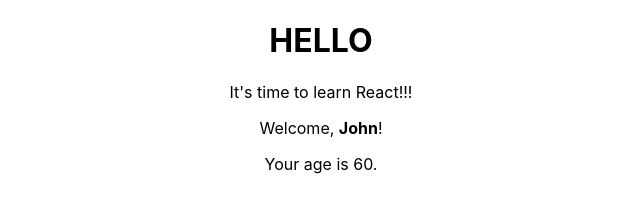
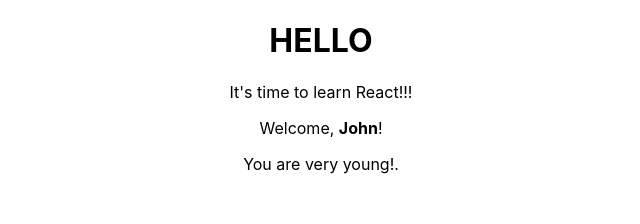
Before and after one commit to Fredeugine/my-app, a React (Create React App) app: page / in a window 1280 px wide. Shown: the top 224 px of the page, without its empty margins (319-959 px from the left). Built offline with nearby package versions, Linux system fonts and the light colour scheme.

Commit message:
React exercise 1

```diff
--- a/src/App.js
+++ b/src/App.js
@@ -9,7 +9,7 @@
       <div className="App">
         <h1>HELLO</h1>
           {message()}
-          <Welcome name={<strong>John</strong>} age={60}></Welcome>
+          <Welcome name={<strong>John</strong>} age={16}></Welcome>
 
       </div>
 
--- a/src/exx.js
+++ b/src/exx.js
@@ -3,7 +3,13 @@
 export class Age extends React.Component {
     render() {
         const { age } = this.props;
-        return <p>Your age is {age}.</p>;
+        if (age > 18){
+            return <p>Your age is {age}.</p>;
+        }
+        else{
+            return <p>You are very young!.</p>;
+        }
+
     }
 }
 
@@ -23,6 +29,7 @@
             return (
                 <div>
                     <p>Welcome, {name}!</p>
+                    <div><Age age={age} /></div>
                 </div>
             );
         }
```
